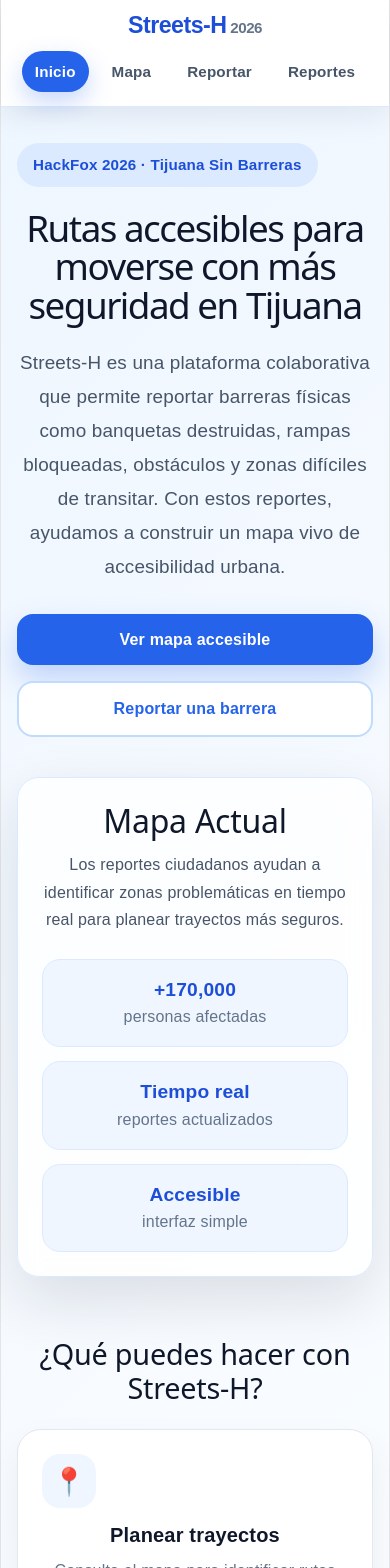
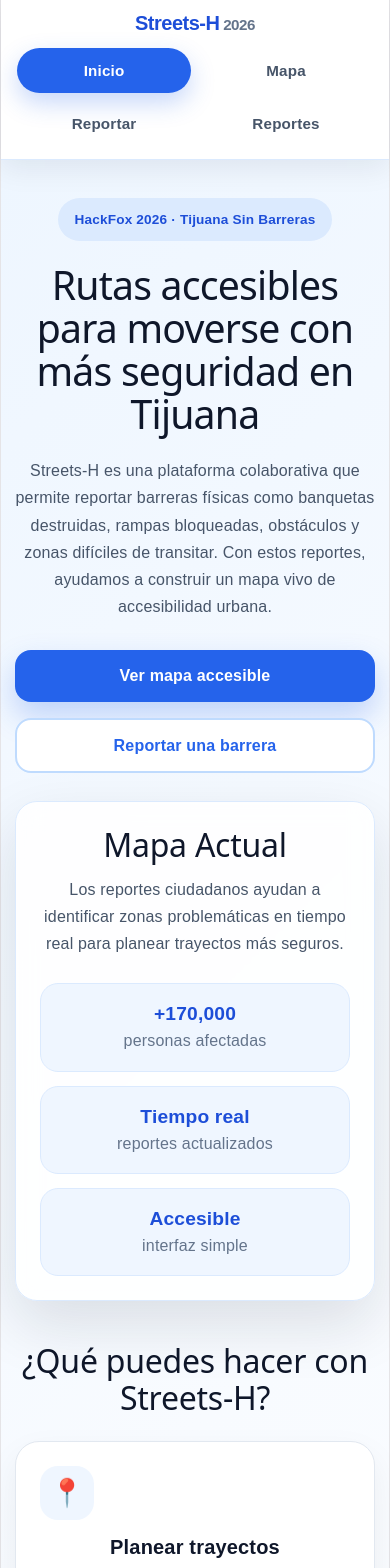
Before and after one commit to AngelRamirez31/HackFox2026, a React app in the folder frontend/: page / in a window 390 px wide. Shown: the top 1568 px of the page. Built offline with nearby package versions, Linux system fonts and the light colour scheme; the HTML template or start-up script is replaced by a standard one.

Commit message:
Responsive update

```diff
--- a/frontend/src/App.css
+++ b/frontend/src/App.css
@@ -2,10 +2,28 @@
   box-sizing: border-box;
 }
 
+html {
+  scroll-behavior: smooth;
+}
+
 body {
   margin: 0;
+  overflow-x: hidden;
   font-family: Arial, Helvetica, sans-serif;
   background-color: #f8fbff;
+  color: #0f172a;
+}
+
+img {
+  max-width: 100%;
+}
+
+button,
+a,
+input,
+select,
+textarea {
+  font-family: inherit;
 }
 
 .navbar {
@@ -13,7 +31,7 @@ body {
   position: sticky;
   top: 0;
   z-index: 1000;
-  background: rgba(255, 255, 255, 0.88);
+  background: rgba(255, 255, 255, 0.9);
   backdrop-filter: blur(14px);
   border-bottom: 1px solid #dbeafe;
   box-shadow: 0 8px 28px rgba(15, 23, 42, 0.08);
@@ -73,17 +91,23 @@ body {
   .navbarContainer {
     flex-direction: column;
     gap: 12px;
-    padding: 14px 18px;
+    padding: 12px 16px;
+  }
+
+  .logo {
+    font-size: 1.25rem;
   }
 
   .navLinks {
+    display: grid;
+    grid-template-columns: repeat(2, 1fr);
     width: 100%;
-    justify-content: center;
-    flex-wrap: wrap;
+    gap: 8px;
   }
 
   .navItem {
-    padding: 9px 13px;
+    text-align: center;
+    padding: 11px 10px;
     font-size: 0.95rem;
   }
 }
--- a/frontend/src/pages/CrearReporte.css
+++ b/frontend/src/pages/CrearReporte.css
@@ -7,7 +7,8 @@
 
 .reportHero {
   max-width: 1180px;
-  margin: 0 auto 34px;
+  margin: 0 auto 42px;
+  text-align: center;
 }
 
 .reportBadge {
@@ -17,7 +18,7 @@
   font-weight: 800;
   padding: 10px 16px;
   border-radius: 999px;
-  margin-bottom: 16px;
+  margin-bottom: 18px;
 }
 
 .reportHero h1 {
@@ -27,6 +28,7 @@
   line-height: 1.1;
   color: #0f172a;
 }
+
 .reportHero p {
   max-width: 820px;
   color: #475569;
@@ -34,6 +36,7 @@
   line-height: 1.8;
   margin: 0 auto;
 }
+
 .reportLayout {
   max-width: 1180px;
   margin: 0 auto;
@@ -220,6 +223,7 @@
 .reportTips h2 {
   margin: 0 0 20px;
   font-size: 1.6rem;
+  line-height: 1.2;
 }
 
 .tipCard {
@@ -262,7 +266,23 @@
 
 @media (max-width: 600px) {
   .reportPage {
-    padding: 24px 16px 50px;
+    padding: 24px 14px 50px;
+  }
+
+  .reportHero {
+    margin-bottom: 34px;
+  }
+
+  .reportHero h1 {
+    font-size: 2.35rem;
+    line-height: 1.1;
+    margin-bottom: 28px;
+    letter-spacing: -0.7px;
+  }
+
+  .reportHero p {
+    font-size: 1rem;
+    line-height: 1.7;
   }
 
   .reportForm,
@@ -275,6 +295,11 @@
     grid-template-columns: 1fr;
   }
 
+  .locationButton,
+  .submitButton {
+    width: 100%;
+  }
+
   .photoBox {
     min-height: 210px;
   }
--- a/frontend/src/pages/Home.css
+++ b/frontend/src/pages/Home.css
@@ -33,7 +33,7 @@
 
 .hero h1 {
   font-size: clamp(2.3rem, 5vw, 4.8rem);
-  line-height: 1.05;
+  line-height: 1.08;
   margin: 0;
   color: #0f172a;
   letter-spacing: -1.5px;
@@ -83,7 +83,7 @@
 }
 
 .heroCard {
-  background: rgba(255, 255, 255, 0.82);
+  background: rgba(255, 255, 255, 0.86);
   border: 1px solid #dbeafe;
   border-radius: 30px;
   padding: 32px;
@@ -136,6 +136,7 @@
   font-size: clamp(1.8rem, 3vw, 2.6rem);
   color: #0f172a;
   margin-bottom: 24px;
+  line-height: 1.15;
 }
 
 .featureGrid {
@@ -229,11 +230,36 @@
 
 @media (max-width: 600px) {
   .home {
-    padding: 16px;
+    padding: 18px 14px 50px;
+  }
+
+  .hero {
+    gap: 28px;
+  }
+
+  .heroContent {
+    text-align: center;
+    align-items: center;
+  }
+
+  .badge {
+    font-size: 0.85rem;
+  }
+
+  .hero h1 {
+    font-size: 2.45rem;
+    line-height: 1.1;
+    letter-spacing: -0.8px;
+  }
+
+  .heroText {
+    font-size: 1rem;
+    line-height: 1.7;
   }
 
   .heroButtons {
     flex-direction: column;
+    width: 100%;
   }
 
   .primaryButton,
@@ -243,13 +269,27 @@
     text-align: center;
   }
 
-  .featureGrid {
-    grid-template-columns: 1fr;
-  }
-
   .heroCard,
   .mission {
     border-radius: 22px;
     padding: 24px;
   }
+
+  .features {
+    margin-top: 42px;
+  }
+
+  .features h2,
+  .mission h2 {
+    text-align: center;
+    font-size: 2rem;
+  }
+
+  .featureGrid {
+    grid-template-columns: 1fr;
+  }
+
+  .mission {
+    text-align: center;
+  }
 }
--- a/frontend/src/pages/Reportes.css
+++ b/frontend/src/pages/Reportes.css
@@ -7,7 +7,8 @@
 
 .reportsHero {
   max-width: 1180px;
-  margin: 0 auto 30px;
+  margin: 0 auto 42px;
+  text-align: center;
 }
 
 .reportsBadge {
@@ -17,24 +18,23 @@
   font-weight: 800;
   padding: 10px 16px;
   border-radius: 999px;
-  margin-bottom: 16px;
+  margin-bottom: 18px;
 }
 
 .reportsHero h1 {
   font-size: clamp(2.1rem, 4vw, 4rem);
-  margin: 0 0 28px;
+  margin: 0 0 30px;
   letter-spacing: -1px;
   line-height: 1.1;
   color: #0f172a;
 }
+
 .reportsHero p {
   max-width: 850px;
   color: #475569;
   font-size: 1.1rem;
   line-height: 1.8;
-  margin: 0;
-  position: relative;
-  z-index: 1;
+  margin: 0 auto;
 }
 
 .statsGrid {
@@ -170,6 +170,7 @@
   margin: 0 0 6px;
   font-size: 1.55rem;
   color: #0f172a;
+  line-height: 1.2;
 }
 
 .reportLocation {
@@ -317,7 +318,23 @@
 
 @media (max-width: 600px) {
   .reportsPage {
-    padding: 24px 16px 50px;
+    padding: 24px 14px 50px;
+  }
+
+  .reportsHero {
+    margin-bottom: 34px;
+  }
+
+  .reportsHero h1 {
+    font-size: 2.35rem;
+    line-height: 1.1;
+    margin-bottom: 28px;
+    letter-spacing: -0.7px;
+  }
+
+  .reportsHero p {
+    font-size: 1rem;
+    line-height: 1.7;
   }
 
   .reportCard,
@@ -325,6 +342,14 @@
   .statCard,
   .emptyState {
     border-radius: 22px;
+  }
+
+  .reportsControls {
+    padding: 18px;
+  }
+
+  .reportCard {
+    padding: 16px;
   }
 
   .reportActions {
```
